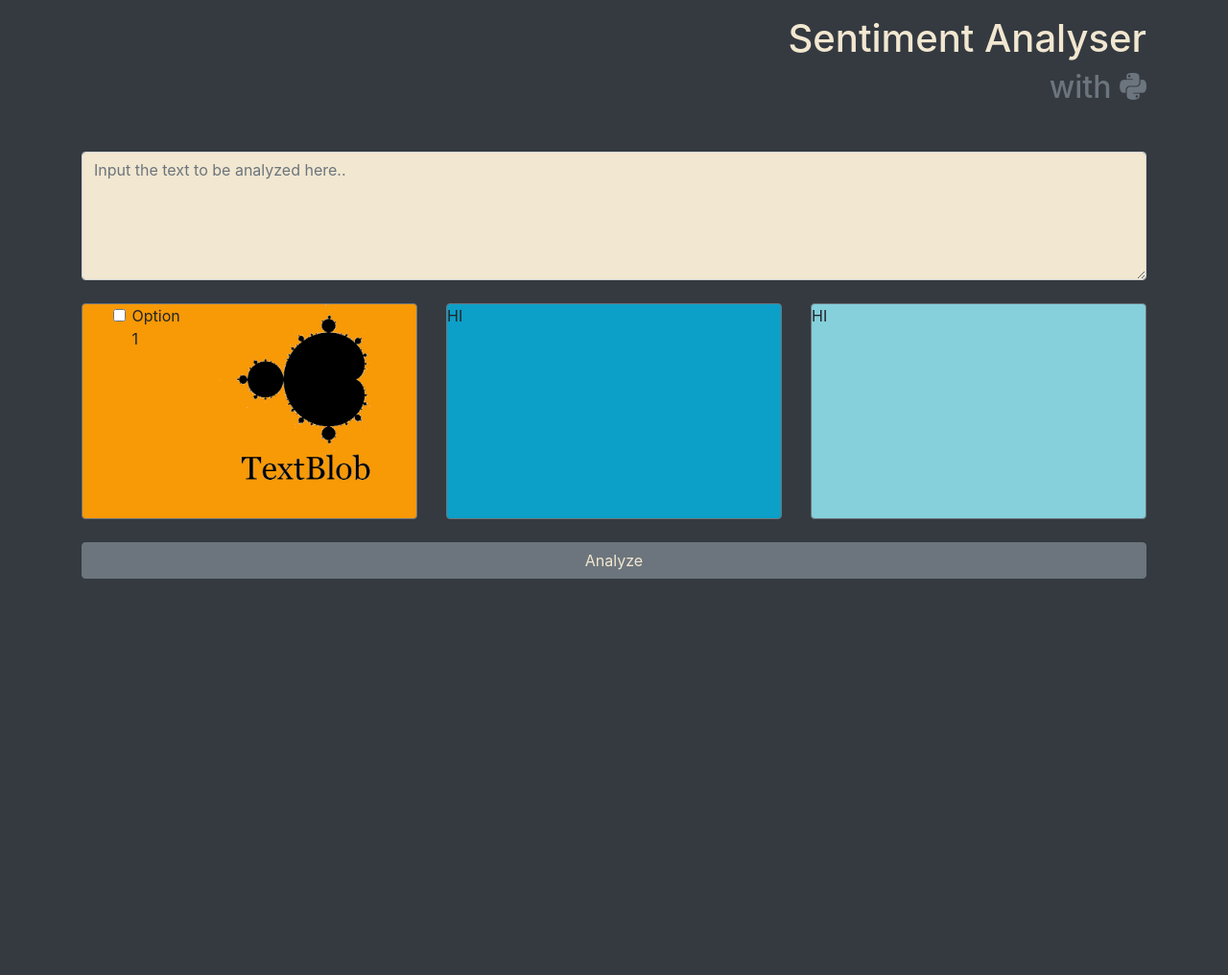
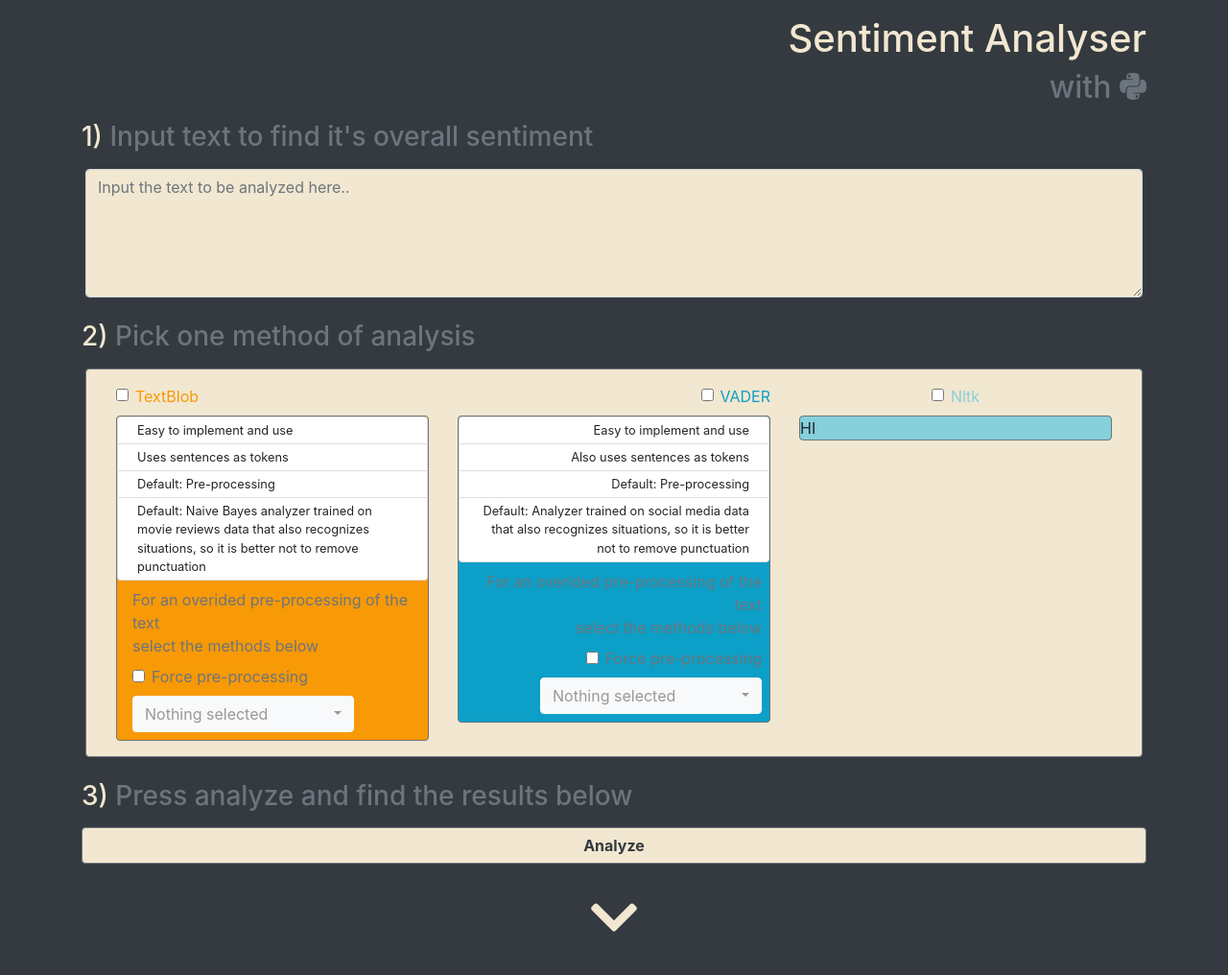
Before and after one commit to mihai10001/senti_analyser, a Flask app: page / in a window 1280 px wide. Shown: the whole page at 96% size. After the commit the page ends 971 px from the top, so only its background shows below. Run offline with Flask 2, Linux system fonts and the light colour scheme; some libraries are stand-ins or nearby versions.

Commit message:
added form

```diff
--- /dev/null
+++ b/templates/form.html
@@ -0,0 +1,90 @@
+<form method="post">
+  <div class="container">
+    <h1 class="mt-3 text-right" style="color: #f2e7d0">Sentiment Analyser</h1>
+    <h2 class="mb-3 text-right text-secondary">with <i class="fab fa-python"></i></h2>
+
+    <h3 class="my-3 text-left text-muted" style="color: #f2e7d0"><span style="color: #f2e7d0">1)</span> Input text to find it's overall sentiment</h3>
+
+    <div class="form-group mx-1">
+      <textarea class="form-control"  name="text" rows="5" style="background-color: #f2e7d0" placeholder="Input the text to be analyzed here.."></textarea>
+    </div>
+
+    <h3 class="mt-4 mb-3 text-left text-muted" style="color: #f2e7d0"><span style="color: #f2e7d0">2)</span> Pick one method of analysis</h3>
+
+    <div class="row mx-1 p-3 rounded border border-secondary" style="background-color: #f2e7d0">
+      <div class="col-lg-4 col-md-5 mx-auto">
+        <div class="form-check mb-2 text-left" style="color: #f89906">
+          <input type="checkbox" class="form-check-input" name="textblob">
+          <label class="form-check-label" name="exampleCheck1">TextBlob</label>
+        </div>
+        <div class="container-block rounded border border-secondary text-left" style="background-color: #f89906">
+          <!-- <img class="img-fluid w-50 ml-5" src="{{ url_for('static', filename='textblob-logo.png') }}" style="opacity: 0.35; filter: blur(0px); position: absolute;"> -->
+          <ul class="span12 list-group" style="font-size:0.8rem">
+              <li class="list-group-item py-1">Easy to implement and use</li>
+              <li class="list-group-item py-1">Uses sentences as tokens</li>
+              <li class="list-group-item py-1">Default: Pre-processing</li>
+              <li class="list-group-item py-1">Default: Naive Bayes analyzer trained on
+                                               movie reviews data that also recognizes situations, so it is better not to remove punctuation</li>
+          </ul>
+          <div class="p-2 text-muted">
+            <div class="ml-2">For an overided pre-processing of the text</div>
+            <div class="ml-2">select the methods below</div>
+            <div class="form-check my-2 ml-2">
+              <input type="checkbox" class="form-check-input" name="textblob">
+              <label class="form-check-label" name="exampleCheck1">Force pre-processing</label>
+            </div>
+            <select class="selectpicker w-75 ml-2" multiple data-live-search="true">
+              <option>Stem</option>
+              <option>Lemma</option>
+              <option>Remove stop words</option>
+            </select>
+          </div>
+        </div>
+      </div>
+
+      <div class="col-lg-4 col-md-5 mx-auto">
+        <div class="form-check mb-2 text-right" style="color: #0c9fc7">
+          <input type="checkbox" class="form-check-input" name="textblob">
+          <label class="form-check-label" name="exampleCheck1">VADER</label>
+        </div>
+        <div class="container-block rounded border border-secondary text-right" style="background-color: #0c9fc7">
+          <!-- <img class="img-fluid w-50 ml-5" src="{{ url_for('static', filename='textblob-logo.png') }}" style="opacity: 0.35; filter: blur(0px); position: absolute;"> -->
+          <ul class="span12 list-group" style="font-size:0.8rem">
+              <li class="list-group-item py-1">Easy to implement and use</li>
+              <li class="list-group-item py-1">Also uses sentences as tokens</li>
+              <li class="list-group-item py-1">Default: Pre-processing</li>
+              <li class="list-group-item py-1">Default: Analyzer trained on
+                                               social media data that also recognizes situations, so it is better not to remove punctuation</li>
+          </ul>
+          <div class="p-2 text-muted">
+            <div class="ml-2">For an overided pre-processing of the text</div>
+            <div class="ml-2">select the methods below</div>
+            <div class="form-check my-2 ml-2">
+              <input type="checkbox" class="form-check-input" name="textblob">
+              <label class="form-check-label" name="exampleCheck1">Force pre-processing</label>
+            </div>
+            <select class="selectpicker w-75 ml-2" multiple data-live-search="true">
+              <option>Stem</option>
+              <option>Lemma</option>
+              <option>Remove stop words</option>
+            </select>
+          </div>
+        </div>
+      </div>
+
+      <div class="col-lg-4 col-md-5 mx-auto">
+        <div class="form-check mb-2 text-center" style="color: #85d0db">
+          <input type="checkbox" class="form-check-input" name="textblob">
+          <label class="form-check-label" name="exampleCheck1">Nltk</label>
+        </div>
+        <div class="container-block rounded border border-secondary" style="background-color: #85d0db">
+          HI
+        </div>
+      </div>
+    </div>
+
+    <h3 class="mt-4 mb-3 text-left text-muted"><span style="color: #f2e7d0">3)</span> Press analyze and find the results below</h3>
+    <button type="submit" name="submit_button" value="submit_everything" class="btn btn-block btn-secondary my-2 text-dark" style="background-color: #f2e7d0"><b>Analyze</b></button>
+    <div class="display-4 mt-4 mb-3 text-center" style="color: #f2e7d0"><i class="fas fa-chevron-down"></i></div>
+  </div>
+</form>
--- a/templates/home.html
+++ b/templates/home.html
@@ -15,53 +15,16 @@
 
     <!-- Bootstrap CSS -->
     <link rel="stylesheet" href="https://stackpath.bootstrapcdn.com/bootstrap/4.3.1/css/bootstrap.min.css" integrity="sha384-ggOyR0iXCbMQv3Xipma34MD+dH/1fQ784/j6cY/iJTQUOhcWr7x9JvoRxT2MZw1T" crossorigin="anonymous">
+    <link rel="stylesheet" href="https://cdnjs.cloudflare.com/ajax/libs/bootstrap-select/1.13.1/css/bootstrap-select.min.css">
 
     <title>Hello, world!</title>
   </head>
   <body class="bg-dark">
-    <form class="h-75" method="post">
-    <div class="container h-75">
-      <h1 class="mt-3 text-right" style="color: #f2e7d0">Sentiment Analyser</h1>
-      <h2 class="mb-5 text-right text-secondary">with <i class="fab fa-python"></i></h2>
 
-      <div class="form-group">
-        <textarea class="form-control"  name="text" rows="5" style="background-color: #f2e7d0" placeholder="Input the text to be analyzed here.."></textarea>
-      </div>
+    <!-- Here goes the form, which could be better implemented -->
+    {% include 'form.html' %}
 
-      <div class="row h-50 my-4">
-        <div class="col-4">
-          <div class="container-block h-100 rounded border border-secondary" style="background-color: #f89906">
-            <div class="row">
-              <div class="col-2 mx-auto">
-                <div class="form-check">
-                  <input type="checkbox" class="form-check-input" name="textblob">
-                  <label class="form-check-label" name="exampleCheck1">Option 1</label>
-                </div>
-              </div>
-              <div class="col-8">
-                <img class="img-fluid" src="{{ url_for('static', filename='textblob-logo.png') }}">
-              </div>
-            </div>
-          </div>
-        </div>
-        <div class="col-4 mx-auto">
-          <div class="container-block h-100 rounded border border-secondary" style="background-color: #0c9fc7">
-            HI
-          </div>
-        </div>
-        <div class="col-4">
-          <div class="container-block h-100 rounded border border-secondary" style="background-color: #85d0db">
-            HI
-          </div>
-        </div>
-      </div>
-
-      <button type="submit" name="submit_button" value="submit_everything" class="btn btn-block btn-secondary"
-      style="color: #f2e7d0">Analyze</button>
-    </div>
-    </form>
-
-    <div class="container h-50">
+    <div class="container">
      {% if text %}
       <div class="py-2 bg-secondary rounded border border-secondary">
         <h3 class="mt-2 mb-4 text-center" style="color: #f2e7d0">The results are: <kbd class="text-success">Positive</kbd></h3>
@@ -112,5 +75,11 @@
     <script src="https://cdnjs.cloudflare.com/ajax/libs/popper.js/1.14.7/umd/popper.min.js" integrity="sha384-UO2eT0CpHqdSJQ6hJty5KVphtPhzWj9WO1clHTMGa3JDZwrnQq4sF86dIHNDz0W1" crossorigin="anonymous"></script>
     <script src="https://stackpath.bootstrapcdn.com/bootstrap/4.3.1/js/bootstrap.min.js" integrity="sha384-JjSmVgyd0p3pXB1rRibZUAYoIIy6OrQ6VrjIEaFf/nJGzIxFDsf4x0xIM+B07jRM" crossorigin="anonymous"></script>
     <link rel="stylesheet" href="https://use.fontawesome.com/releases/v5.8.1/css/all.css" integrity="sha384-50oBUHEmvpQ+1lW4y57PTFmhCaXp0ML5d60M1M7uH2+nqUivzIebhndOJK28anvf" crossorigin="anonymous">
+    <script src="https://cdnjs.cloudflare.com/ajax/libs/bootstrap-select/1.13.1/js/bootstrap-select.min.js"></script>
+    <script>
+    $(document).ready(function () {
+        $('.selectpicker').selectpicker();
+    })
+    </script>
   </body>
 </html>
```
